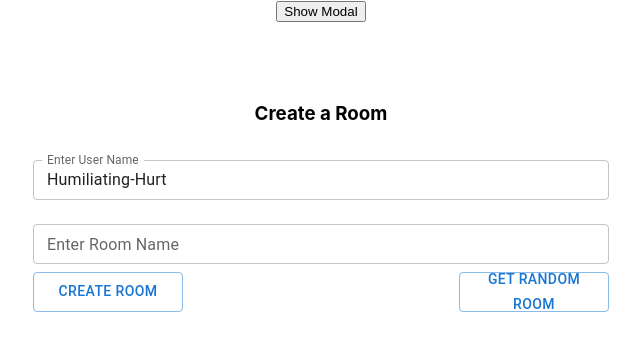
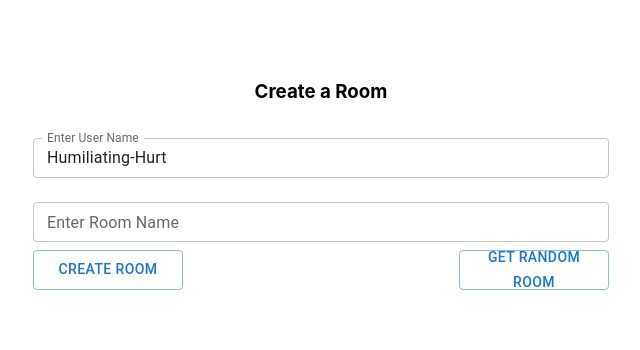
Before and after one commit to kevinreber/watch-party, a React (Create React App) app in the folder client/: page / in a window 1280 px wide. Shown: the top 350 px of the page, without its empty margins (319-959 px from the left). Built offline with nearby package versions, Linux system fonts and the light colour scheme; no server answers.

Commit message:
- Upgraded react-types to avoid CI/CD error - Ignored `BrowserRouter` issue - removed old code

```diff
--- a/client/package.json
+++ b/client/package.json
@@ -62,8 +62,8 @@
 	},
 	"devDependencies": {
 		"@types/emoji-mart": "^3.0.4",
-		"@types/react": "^17.0.39",
-		"@types/react-dom": "^17.0.11",
+		"@types/react": "18.0.8",
+		"@types/react-dom": "18.0.3",
 		"@types/react-router-dom": "^5.1.7",
 		"@types/socket.io-client": "^1.4.35",
 		"@typescript-eslint/eslint-plugin": "^5.15.0",
--- a/client/src/App.tsx
+++ b/client/src/App.tsx
@@ -5,14 +5,13 @@ import { SnackbarProvider } from 'notistack';
 import './App.css';
 
 // Components
-import { Room, Modal, EnterRoomForm } from '@components';
 import { Routes } from './routes';
 
 // Helpers
 import { generateName } from '@utils';
 
 // Providers
-import { UserContext, ModalContext } from '@context';
+import { UserContext } from '@context';
 
 const SNACKBAR_POSITION_VERTICAL = 'bottom';
 const SNACKBAR_POSITION_HORIZONTAL = 'left';
@@ -30,21 +29,11 @@ const MODAL_INITIAL_VALUES = {
 const App = () => {
   const [user, setUser] = React.useState<any>(generateName());
   const userData = React.useMemo(() => ({ user, setUser }), [user, setUser]);
-  const [room, setRoom] = React.useState<string>('');
-
-  const [modal, setModal] = React.useState(MODAL_INITIAL_VALUES);
-  const modalValues = React.useMemo(() => ({ modal, setModal }), [modal, setModal]);
-
-  const toggleModal = () => setModal((st) => ({ ...st, isOpen: !st.isOpen }));
+  // const [room, setRoom] = React.useState<string>('');
 
   return (
     <div className="App">
-      <ModalContext.Provider value={modalValues}>
       <UserContext.Provider value={userData}>
-          {/* {modal.isOpen && (
-						<Modal content={'hello world'} onDismiss={toggleModal} />
-					)} */}
-          <button onClick={toggleModal}>Show Modal</button>
         <SnackbarProvider
           maxSnack={5}
           anchorOrigin={{ vertical: SNACKBAR_POSITION_VERTICAL, horizontal: SNACKBAR_POSITION_HORIZONTAL }}
@@ -53,7 +42,6 @@ const App = () => {
           <Routes />
         </SnackbarProvider>
       </UserContext.Provider>
-      </ModalContext.Provider>
     </div>
   );
 };
--- a/client/src/components/ChatList/ChatList.tsx
+++ b/client/src/components/ChatList/ChatList.tsx
@@ -41,7 +41,7 @@ const ChatList = ({ messages, sendMessage, socket }: ChatListTypes): JSX.Element
   };
 
   /** Scroll to Bottom of Chat */
-  const setRef = React.useCallback((node): void => {
+  const setRef = React.useCallback((node: any): void => {
     if (node) {
       node.scrollIntoView({ smooth: true });
     }
--- a/client/src/context/ModalContext.tsx
+++ /dev/null
@@ -1,21 +0,0 @@
-import { createContext } from 'react';
-// import useModal from '../hooks/useModal';
-// import Modal from '../components/Modal/Modal';
-
-// let ModalContext;
-// let { Provider } = (ModalContext = createContext({}));
-
-// let ModalProvider = ({ children }: any) => {
-// 	let [modal, handleModal, modalContent] = useModal();
-// 	return (
-// 		<Provider value={{ modal, handleModal, modalContent }}>
-// 			<Modal
-// 				children={children}
-// 				//@ts-ignore
-// 				onDismiss={handleModal}
-// 			/>
-// 		</Provider>
-// 	);
-// };
-
-export const ModalContext = createContext({});
--- a/client/src/context/index.tsx
+++ b/client/src/context/index.tsx
@@ -1,2 +1 @@
-export * from './ModalContext';
 export * from './UserContext';
--- a/client/src/index.tsx
+++ b/client/src/index.tsx
@@ -1,7 +1,6 @@
 import React from 'react';
 import ReactDOM from 'react-dom';
 import './index.css';
-import { BrowserRouter } from 'react-router-dom';
 import { QueryClient, QueryClientProvider } from 'react-query';
 import { createWebStoragePersister } from 'react-query/createWebStoragePersister';
 import { persistQueryClient } from 'react-query/persistQueryClient';
@@ -67,11 +66,9 @@ persistQueryClient({
 
 ReactDOM.render(
   <QueryClientProvider client={queryClient}>
-    <BrowserRouter>
-      <React.StrictMode>
-        <App />
-      </React.StrictMode>
-    </BrowserRouter>
+    <React.StrictMode>
+      <App />
+    </React.StrictMode>
     {process.env.NODE_ENV === 'development' && (
       <React.Suspense fallback={null}>
         <ReactQueryDevTools position="bottom-right" />
--- a/client/src/routes/Routes.tsx
+++ b/client/src/routes/Routes.tsx
@@ -1,20 +1,22 @@
 import React from 'react';
 
 // Dependencies
-import { Switch, Route, Redirect } from 'react-router-dom';
+import { Switch, Route, Redirect, BrowserRouter } from 'react-router-dom';
 
 // Components
 import { Room, EnterRoomForm } from '@components';
 
-const Routes = () => {
+const Routes = ({ children }: { children?: React.ReactNode }) => {
   return (
-    <>
+    // @ts-ignore
+    <BrowserRouter>
       <Switch>
         <Route exact path="/room/:roomId" component={Room} />
         <Route exact path="/" component={EnterRoomForm} />
         <Redirect to="/" />
+        {children}
       </Switch>
-    </>
+    </BrowserRouter>
   );
 };
 
```
Also changed, not shown: 1 other file (tests, documents, lock files or other folders). Lines whose indentation alone changed are shown as unchanged.
